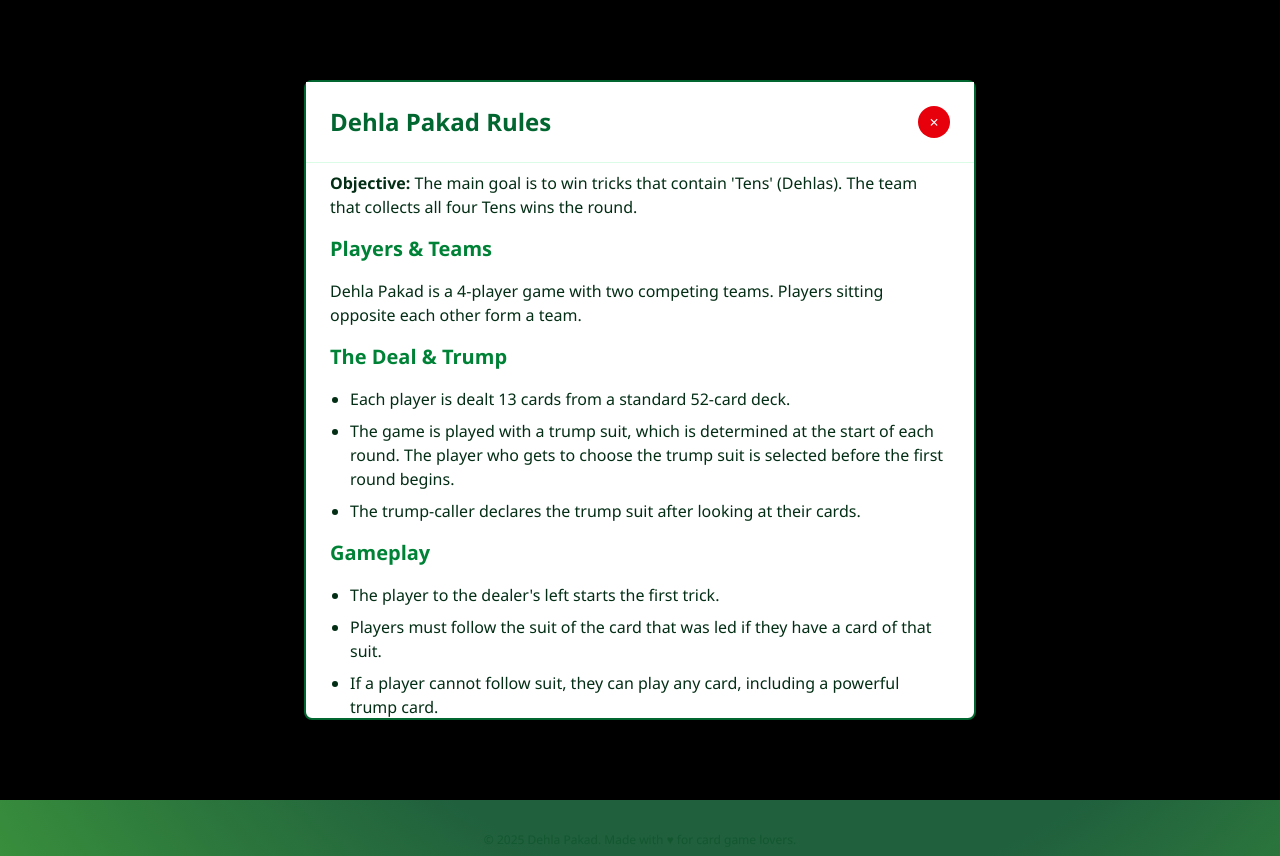
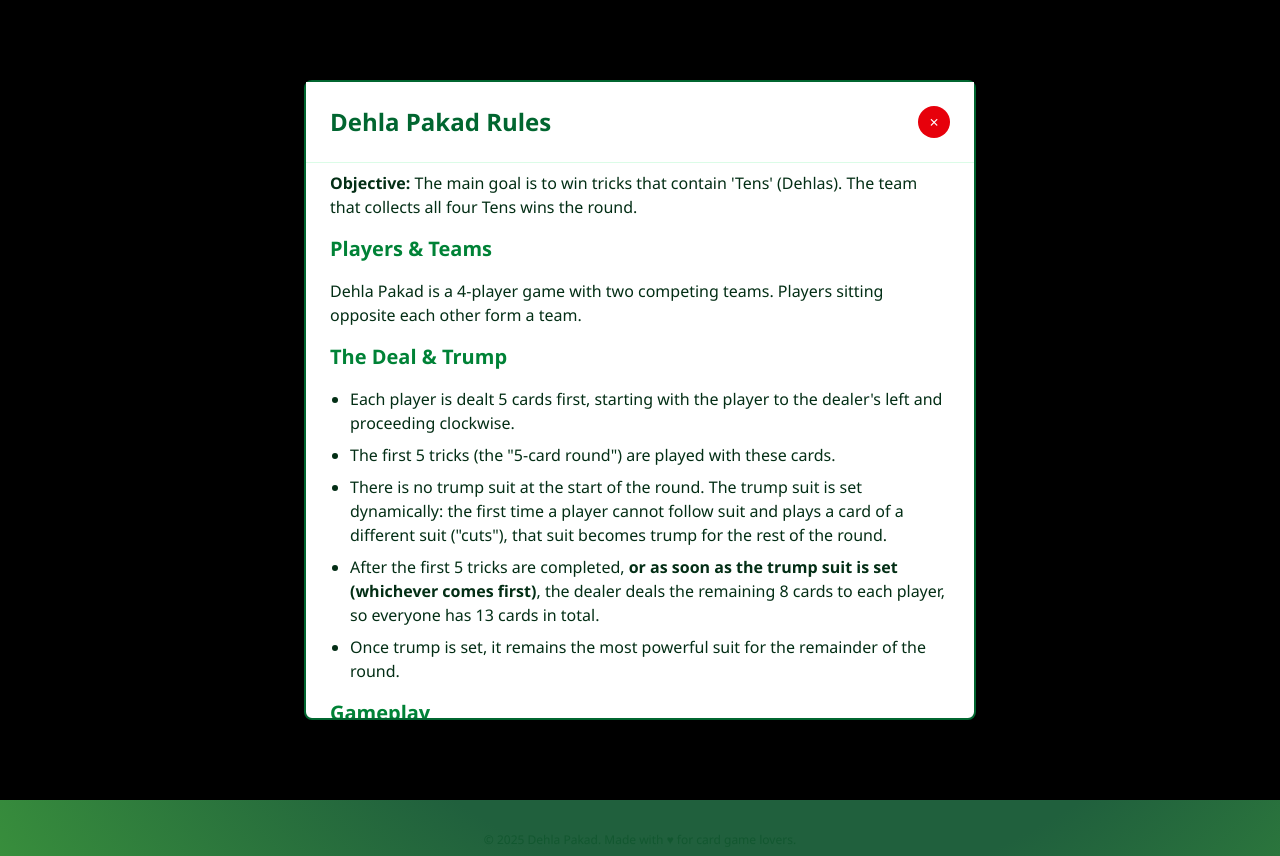
Before and after one commit to AssassinAsh/dehla-pakad, a Next.js app: page / in a window 1280 px wide. Both pictures are taken after a click on the button "How to Play". Built offline with nearby package versions, Linux system fonts and the light colour scheme; no server answers.

Commit message:
changes in rules

```diff
--- a/src/components/RulesModal.tsx
+++ b/src/components/RulesModal.tsx
@@ -42,15 +42,31 @@ const RulesModal: React.FC<RulesModalProps> = ({ isOpen, onClose }) => {
             The Deal &amp; Trump
           </h3>
           <ul className="list-disc pl-5 space-y-2">
-            <li>Each player is dealt 13 cards from a standard 52-card deck.</li>
             <li>
-              The game is played with a trump suit, which is determined at the
-              start of each round. The player who gets to choose the trump suit
-              is selected before the first round begins.
+              Each player is dealt 5 cards first, starting with the player to
+              the dealer&apos;s left and proceeding clockwise.
             </li>
             <li>
-              The trump-caller declares the trump suit after looking at their
-              cards.
+              The first 5 tricks (the &quot;5-card round&quot;) are played with
+              these cards.
+            </li>
+            <li>
+              There is no trump suit at the start of the round. The trump suit
+              is set dynamically: the first time a player cannot follow suit and
+              plays a card of a different suit (&quot;cuts&quot;), that suit
+              becomes trump for the rest of the round.
+            </li>
+            <li>
+              After the first 5 tricks are completed,{" "}
+              <strong>
+                or as soon as the trump suit is set (whichever comes first)
+              </strong>
+              , the dealer deals the remaining 8 cards to each player, so
+              everyone has 13 cards in total.
+            </li>
+            <li>
+              Once trump is set, it remains the most powerful suit for the
+              remainder of the round.
             </li>
           </ul>
 
@@ -64,15 +80,51 @@ const RulesModal: React.FC<RulesModalProps> = ({ isOpen, onClose }) => {
               a card of that suit.
             </li>
             <li>
-              If a player cannot follow suit, they can play any card, including
-              a powerful trump card.
+              If a player cannot follow suit, they may play any card. The first
+              time this happens, the suit of the card played becomes trump for
+              the round.
+            </li>
+            <li>
+              After trump is set, any card of the trump suit beats all cards of
+              other suits in a trick.
+            </li>
+            <li>
+              The first 5 tricks are played with the initial 5 cards. After
+              these are completed,{" "}
+              <strong>
+                or as soon as the trump suit is set (whichever comes first)
+              </strong>
+              , the remaining 8 cards are dealt and play continues as normal.
             </li>
             <li>
               The trick is won by the player who played the highest card of the
-              leading suit. However, if one or more trump cards were played, the
-              highest trump card wins the trick.
+              leading suit, unless a trump card is played, in which case the
+              highest trump wins.
             </li>
             <li>The winner of a trick leads the next one.</li>
+            <li>
+              Each trick is collected and stacked by the winner. Teams keep
+              their won tricks in a shared pile to track the number of tricks
+              and tens collected.
+            </li>
+            <li>
+              Tens (10s) are special cards. The main goal is to collect all four
+              tens as a team.
+            </li>
+          </ul>
+
+          <h3 className="text-xl font-semibold text-green-700">
+            Stacking &amp; Consecutive Wins
+          </h3>
+          <ul className="list-disc pl-5 space-y-2">
+            <li>
+              If a single player wins two consecutive rounds, they win the stack
+              (all tricks collected so far).
+            </li>
+            <li>
+              If no player wins two consecutive rounds, the player who wins the
+              last round wins the whole stack.
+            </li>
           </ul>
 
           <h3 className="text-xl font-semibold text-green-700">
```
